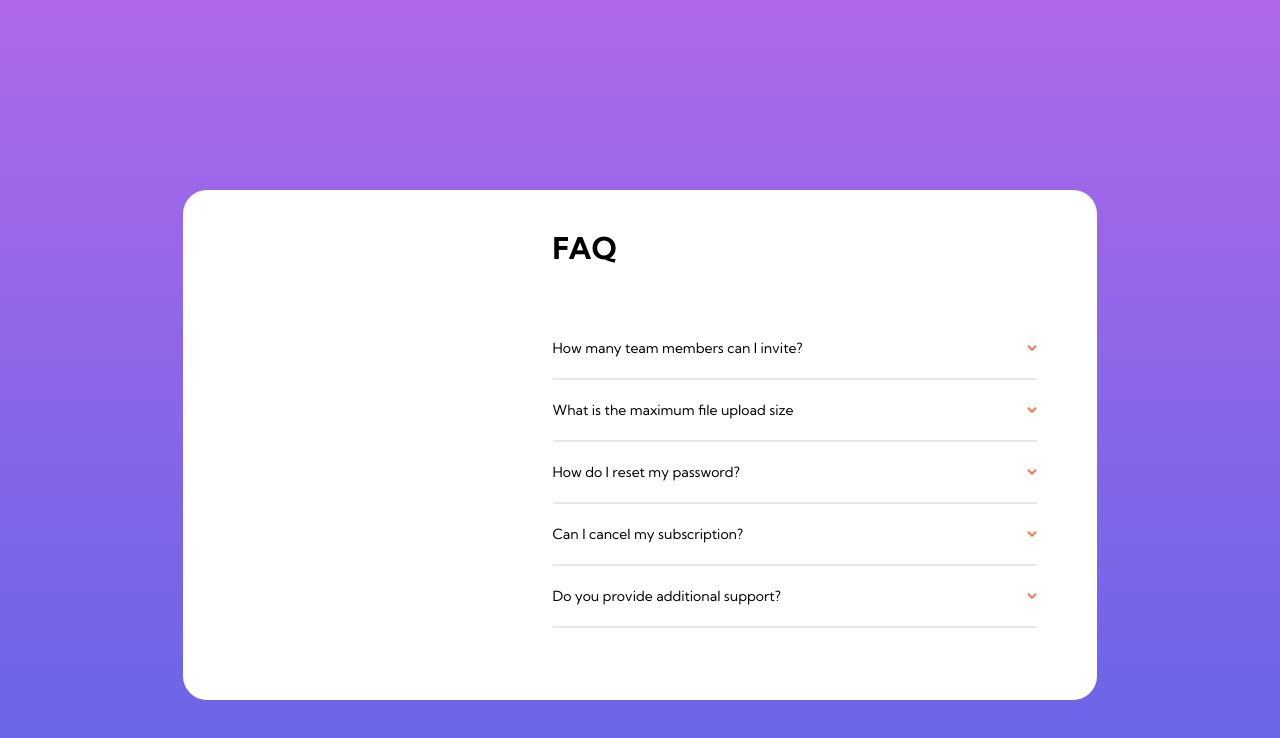
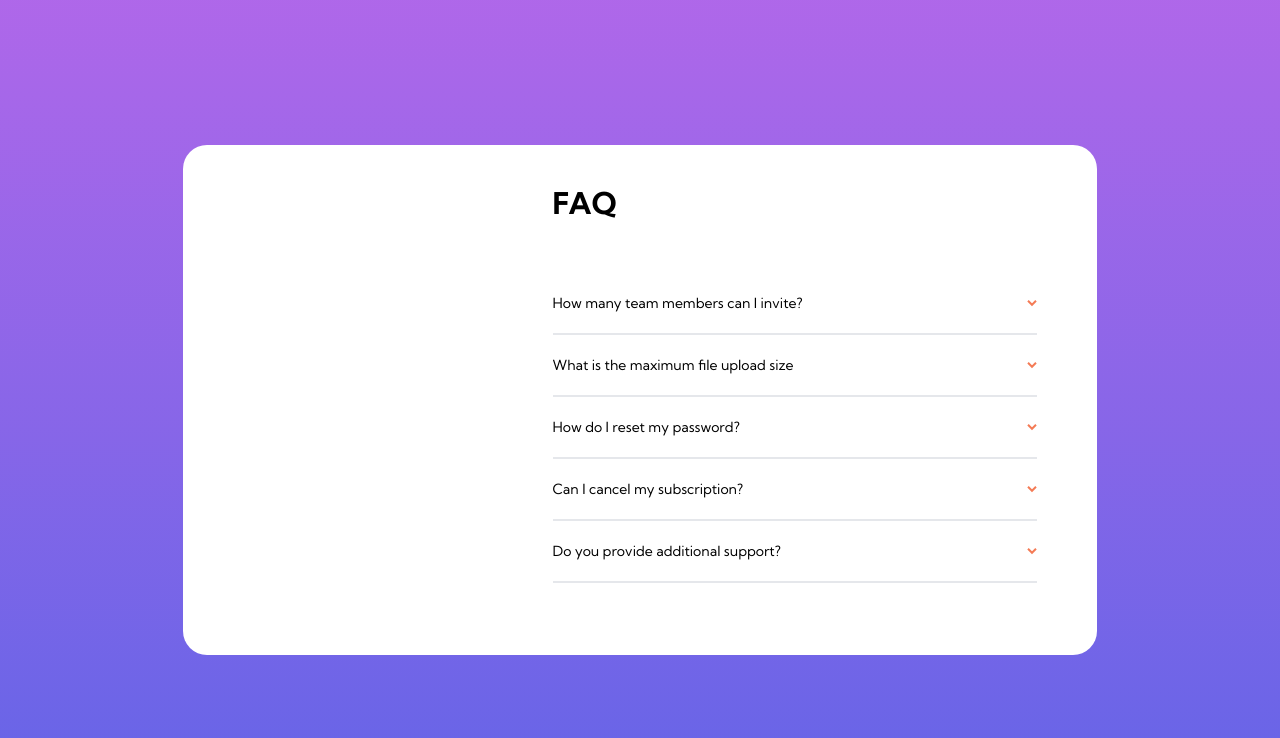
Before and after one commit to KianCandelario/Frontend-Mentor-Projects, a React (Vite) app in the folder Newbie/FAQ-Accordion/faqAccordion/: page / in a window 1280 px wide. Shown: the top 738 px of the page. Built offline with nearby package versions, Linux system fonts and the light colour scheme.

Commit message:
style: Centered the items in large devices

```diff
--- a/Newbie/FAQ-Accordion/faqAccordion/src/components/Container.tsx
+++ b/Newbie/FAQ-Accordion/faqAccordion/src/components/Container.tsx
@@ -18,7 +18,7 @@ function Container() {
       <div className="flex justify-center items-center w-screen h-screen bg-gradient-to-b from-soft-violet-g to-soft-blue-g">
         <div className='h-full w-full flex justify-center items-center lg:grid lg:grid-flow-row lg:grid-cols-7'>
           {currWidth < 1024 ? <MobileIcon /> : ''}
-          <div className='w-[90%] h-[75%] flex items-end md:w-[70%] lg:w-full lg:col-start-2 lg:col-span-5'>
+          <div className='w-[90%] h-[75%] flex items-end md:w-[70%] lg:w-full lg:col-start-2 lg:col-span-5 lg:items-center'>
             <Contents />
           </div>
         </div>
```
